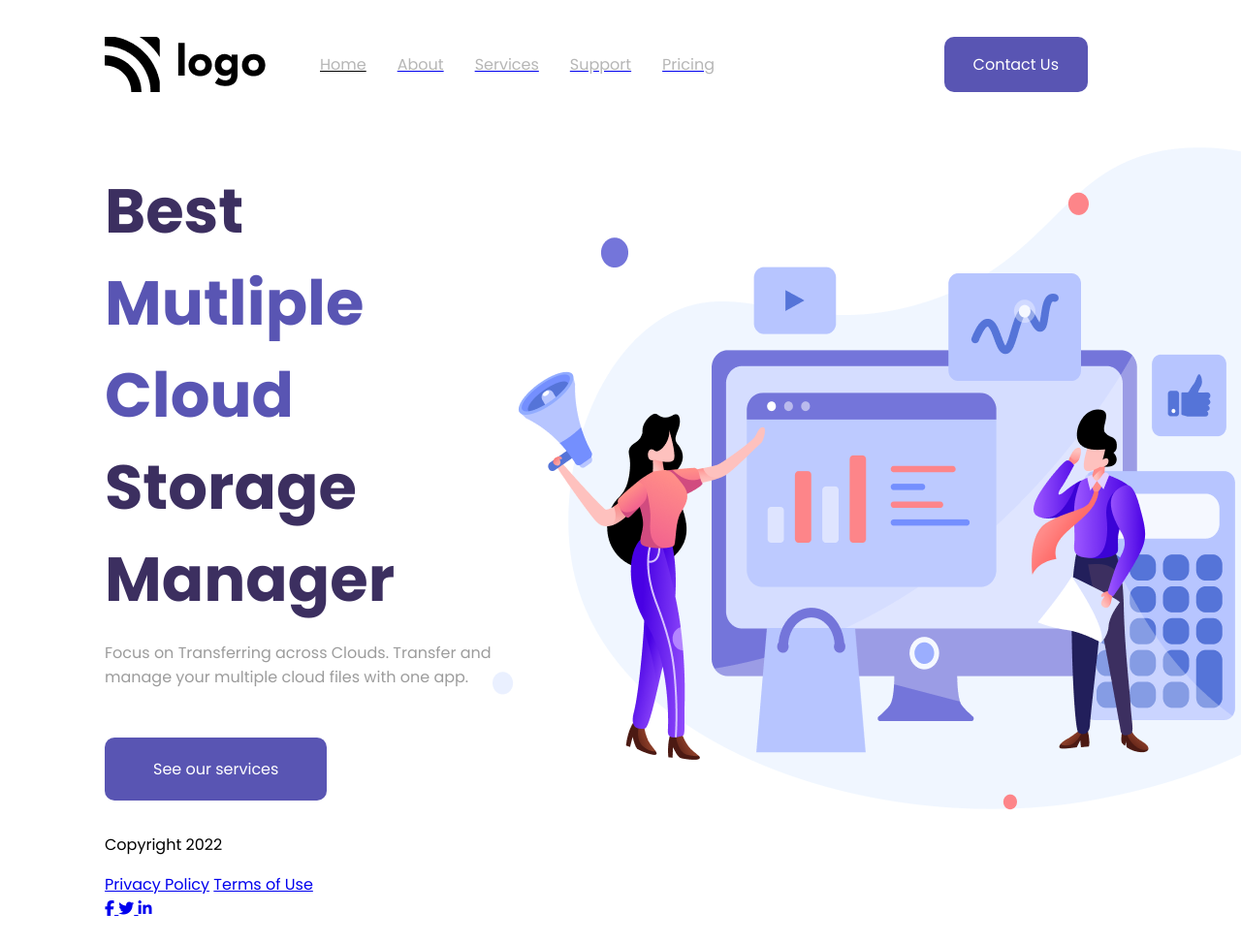
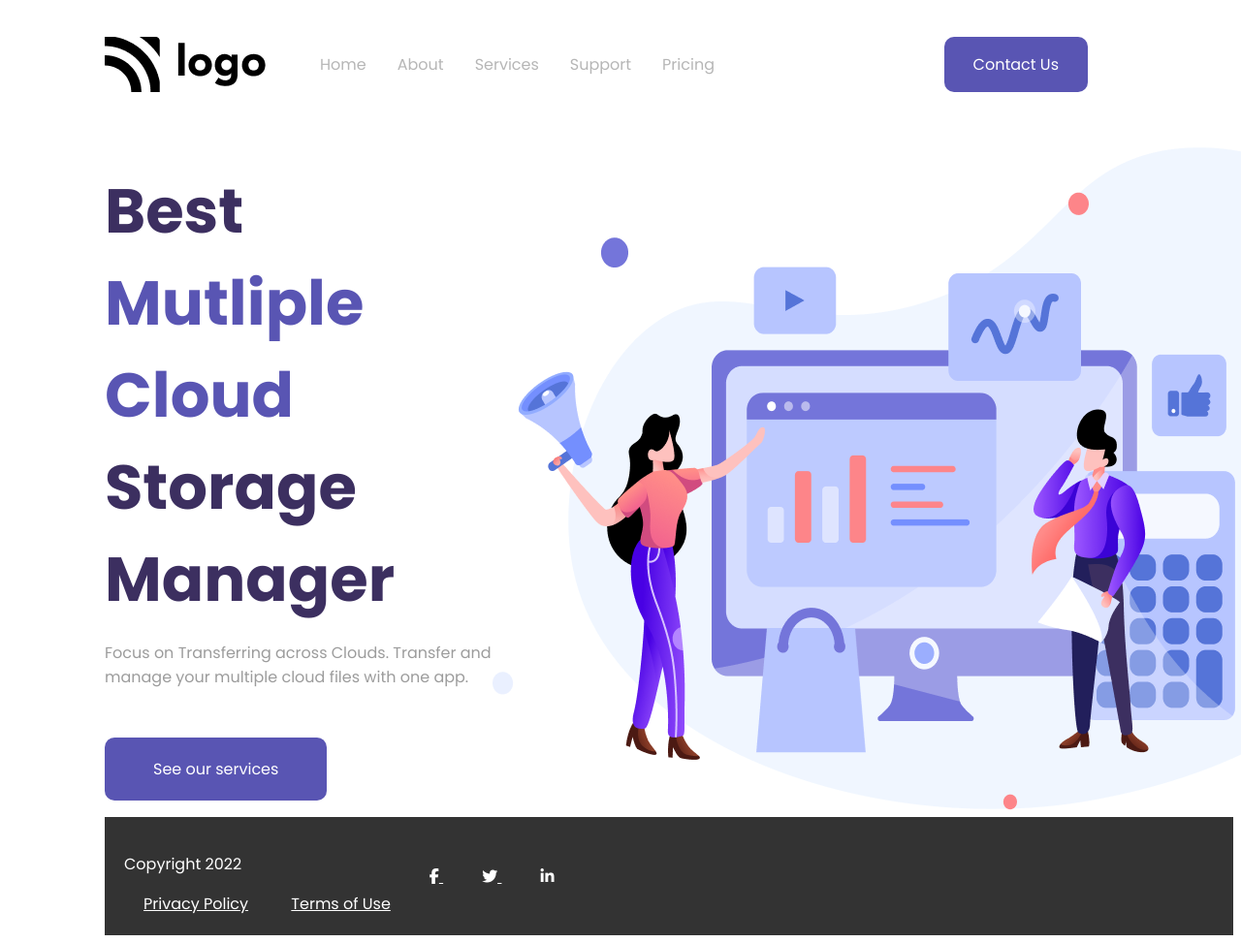
Before and after one commit to kishorebabu15/multicloud_services, a plain HTML site: page index.html in a window 1280 px wide. Shown: the top 973 px of the page at 97% size. Drawn offline with Linux system fonts and the light colour scheme.

Commit message:
Update style.css

```diff
--- a/style.css
+++ b/style.css
@@ -32,16 +32,27 @@
     list-style-type: none;
 }
 
+.list a {
+    text-decoration: none;
+}
+
+/* .list a:hover { */
+/* color: #fff; */
+/* } */
+
 .list-item {
     margin: 0px 16px;
     color: #b6b6b6;
 }
 
+.list-item:hover {
+    color: #000000;
+}
 
 
-ul> :first-child {
-    color: black;
-}
+/* ul> :first-child { */
+/* color: black; */
+/* } */
 
 /* banner */
 
@@ -74,3 +85,17 @@ ul> :first-child {
 }
 
 /* <!-- banner - Right text --> */
+
+footer {
+    display: flex;
+    justify-content: flex-start;
+    align-items: center;
+    background-color: #333;
+    color: #fff;
+    padding: 20px;
+}
+
+footer a {
+    color: #fff;
+    margin:0px 20px;
+}
```
